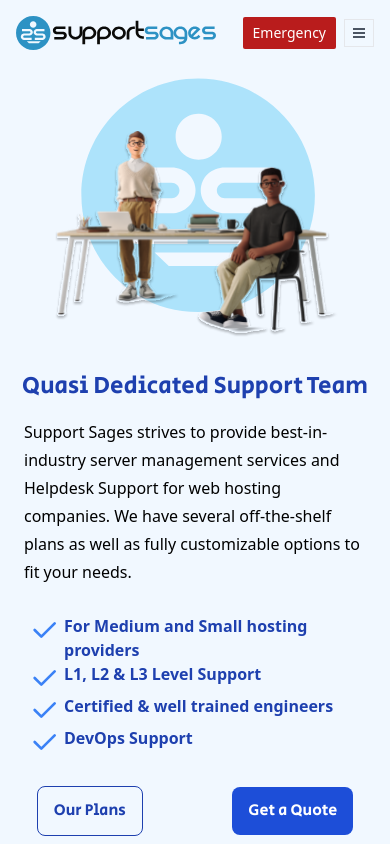
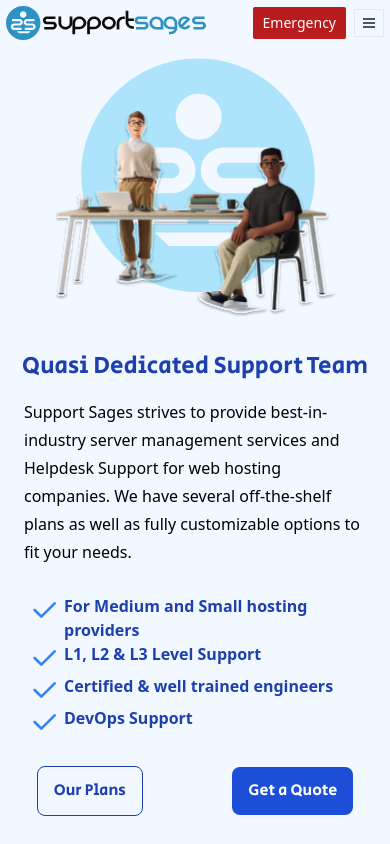
Before and after one commit to najeeb37/SupportSages, a Next.js app: page / in a window 390 px wide. Shown: the top 844 px of the page. Built offline with nearby package versions, Linux system fonts and the light colour scheme.

Commit message:
padding adjusted in navbar

```diff
--- a/src/app/layout.jsx
+++ b/src/app/layout.jsx
@@ -20,7 +20,7 @@
     <html lang="en">
       <body>
         <header>
-          <nav className="max-w-screen-2xl flex flex-wrap items-center justify-between mx-auto p-4 ">
+          <nav className="max-w-screen-2xl flex flex-wrap items-center justify-between mx-auto p-1.5 md:p-4">
               <a href="" className="flex items-center">
                 <Image src="/SS_Logo big size.svg" width={200} height={35} priority alt="Support Sages"/>
               </a>
```
